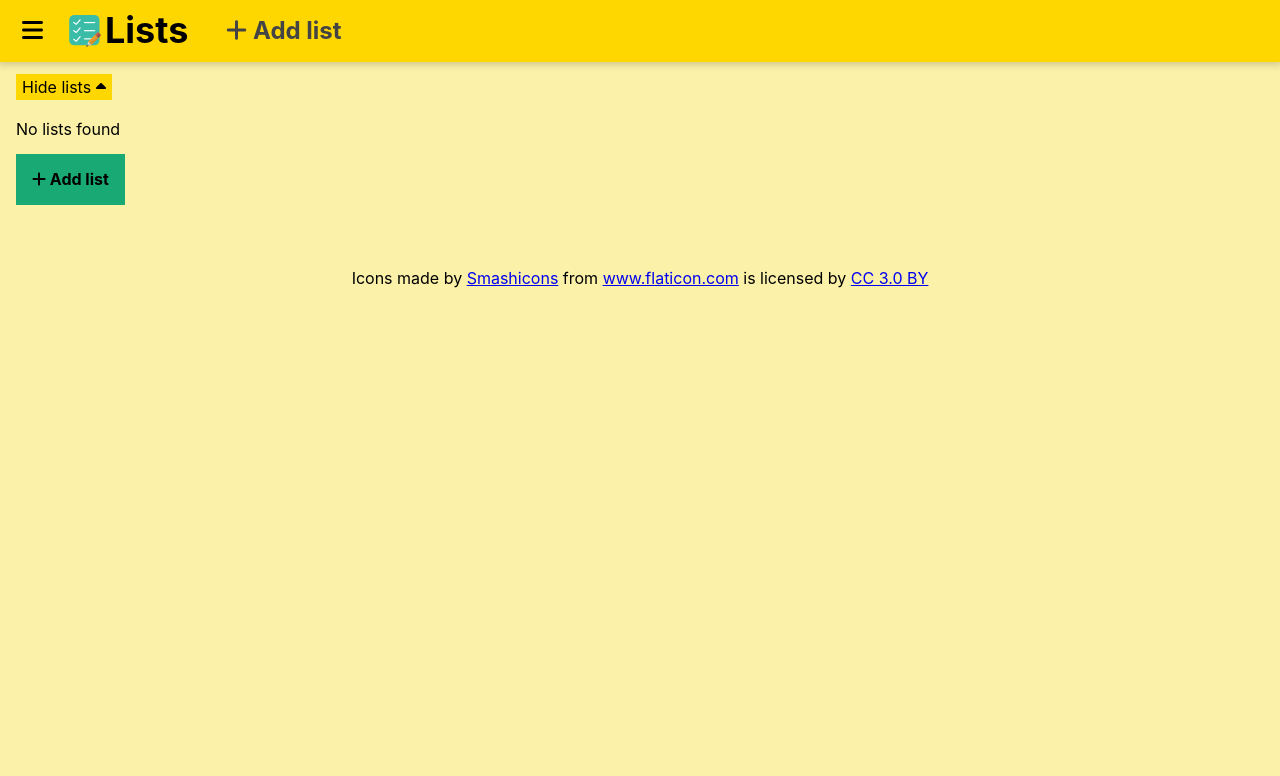
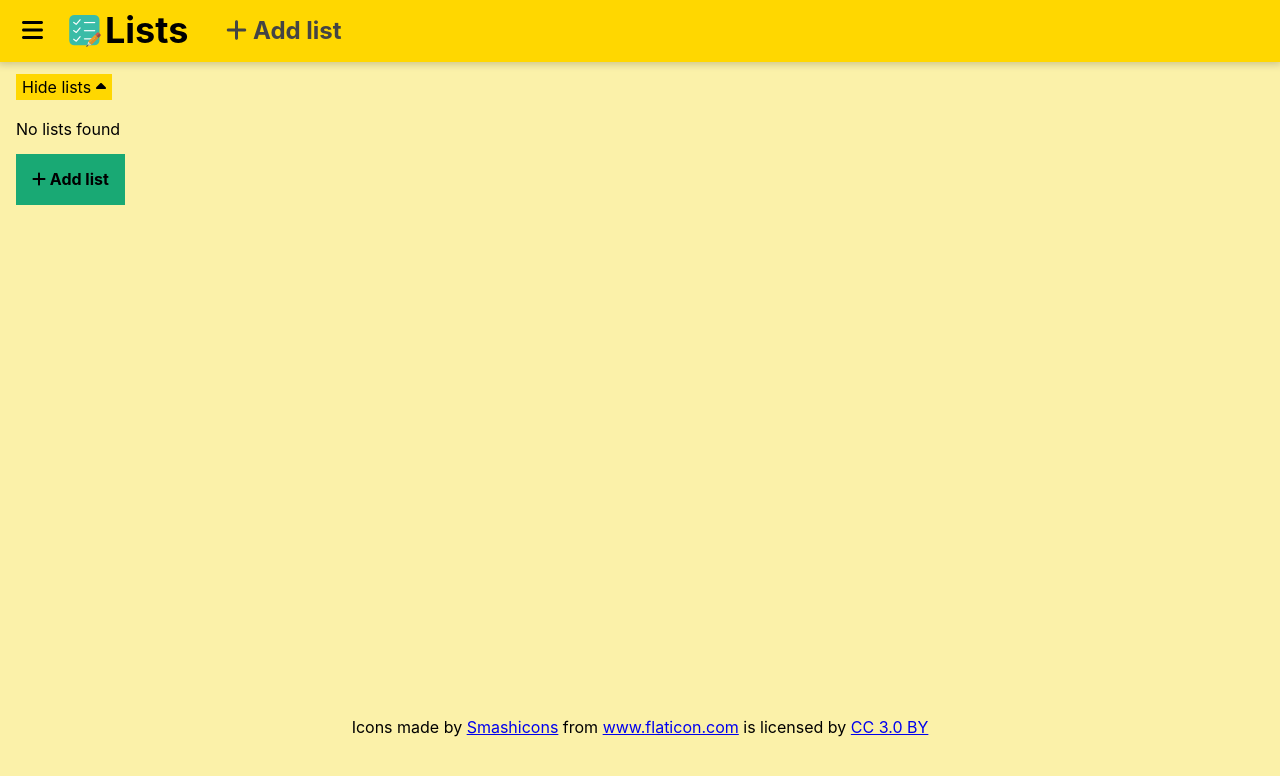
Before and after one commit to petermacko90/lists, a React (Vite) app: page / in a window 1280 px wide. Shown: the top 776 px of the page. Built offline with nearby package versions, Linux system fonts and the light colour scheme.

Commit message:
layout improvements

```diff
--- a/src/App.tsx
+++ b/src/App.tsx
@@ -46,8 +46,12 @@ export default function App() {
       <StateDispatchContext value={dispatch}>
         <LocaleContext.Provider value={translations}>
           <>
-            <Navigation showAddList={() => setShowAddList(true)} toggleMenu={() => setShowMenu(!showMenu)} />
-            <main className="cf">
+            <main>
+              <Navigation
+                showAddList={() => setShowAddList(true)}
+                toggleMenu={() => setShowMenu(!showMenu)}
+              />
+              <div className="flex flex-wrap">
                 <Lists
                   showLists={showLists}
                   setShowLists={setShowLists}
@@ -59,6 +63,7 @@ export default function App() {
                 ) : (
                   <CurrentList showLists={() => setShowLists(true)} />
                 )}
+              </div>
             </main>
             <Footer />
             {!showAddList && <FloatingButton showAddList={() => setShowAddList(true)}></FloatingButton>}
--- a/src/components/AddList/AddList.tsx
+++ b/src/components/AddList/AddList.tsx
@@ -26,7 +26,7 @@ export default function AddList({ scrollToCurrentList }: { scrollToCurrentList:
   }
 
   return (
-    <div className="fl w-75-l w-two-thirds-m w-100 pa3">
+    <div className="w-75-l w-two-thirds-m w-100 pa3">
       <h2>{translation.ADD_LIST}</h2>
       <input
         type="text"
--- a/src/components/CurrentList/CurrentList.tsx
+++ b/src/components/CurrentList/CurrentList.tsx
@@ -71,7 +71,7 @@ export default function CurrentList({ showLists }: { showLists: () => void }) {
   }
 
   return (
-    <div className="fl w-75-l w-two-thirds-m w-100 pa3">
+    <div className="w-75-l w-two-thirds-m w-100 pa3">
       <ToastNotification show={notification.show} text={notification.text} />
       <Button onClick={handleDeleteList} color="red">
         <FontAwesomeIcon icon={faTrashAlt} /> {translation.DELETE_LIST}
--- a/src/components/Lists/Lists.tsx
+++ b/src/components/Lists/Lists.tsx
@@ -31,7 +31,7 @@ export default function Lists({
   }
 
   return (
-    <div className="fl w-25-l w-third-m w-100">
+    <div className="w-25-l w-third-m w-100">
       <button
         type="button"
         onClick={() => setShowLists(showLists ? false : true)}
--- a/src/index.css
+++ b/src/index.css
@@ -1,17 +1,27 @@
+html,
+body {
+  height: 100%;
+}
+
 body {
   margin: 0;
   padding: 0;
-  font-family: -apple-system, BlinkMacSystemFont, "Segoe UI", "Roboto", "Oxygen",
-    "Ubuntu", "Cantarell", "Fira Sans", "Droid Sans", "Helvetica Neue",
-    sans-serif;
+  font-family: -apple-system, BlinkMacSystemFont, 'Segoe UI', 'Roboto', 'Oxygen', 'Ubuntu', 'Cantarell',
+    'Fira Sans', 'Droid Sans', 'Helvetica Neue', sans-serif;
   -webkit-font-smoothing: antialiased;
   -moz-osx-font-smoothing: grayscale;
   background-color: #fbf1a9;
 }
 
 code {
-  font-family: source-code-pro, Menlo, Monaco, Consolas, "Courier New",
-    monospace;
+  font-family: source-code-pro, Menlo, Monaco, Consolas, 'Courier New', monospace;
+}
+
+#root {
+  min-height: 100%;
+  display: flex;
+  flex-direction: column;
+  justify-content: space-between;
 }
 
 .noselect {
```
Lines whose indentation alone changed are shown as unchanged.
